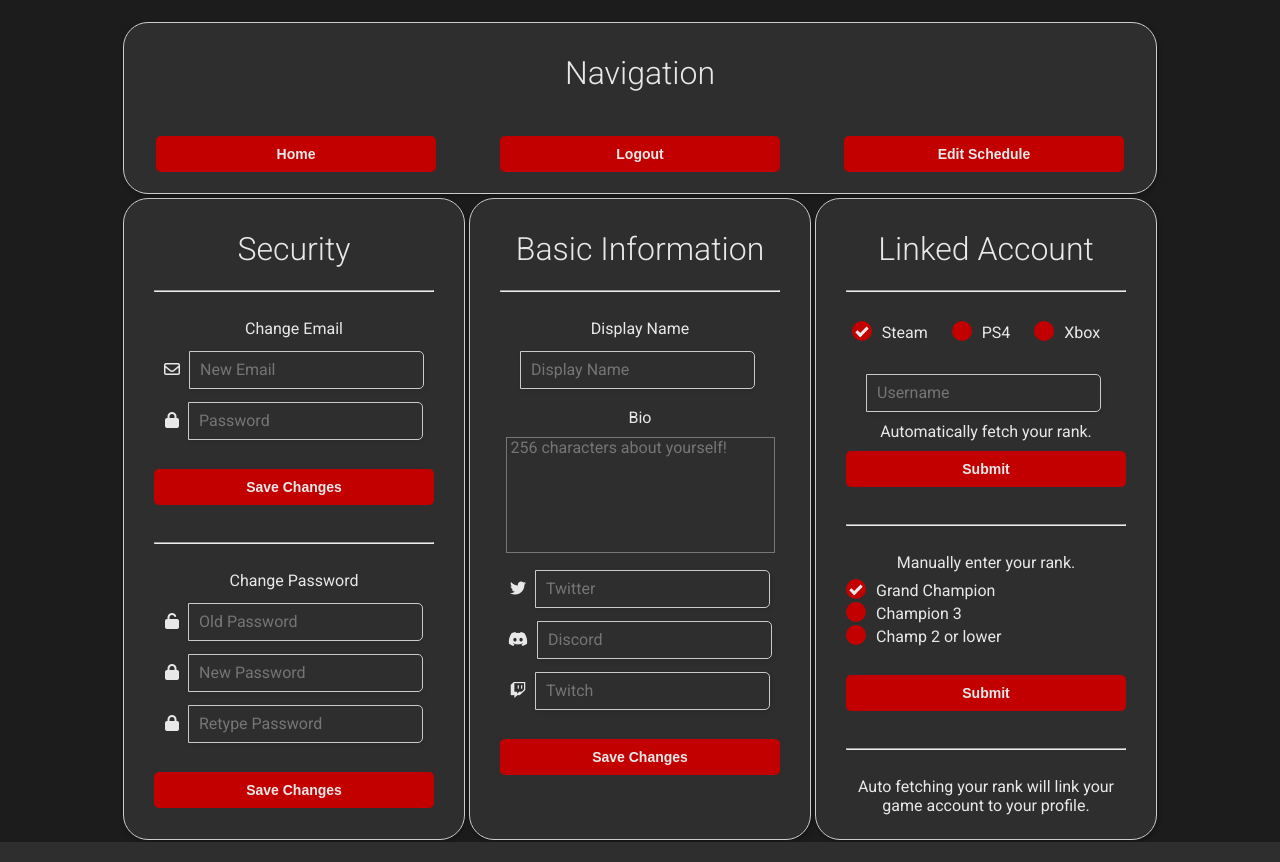
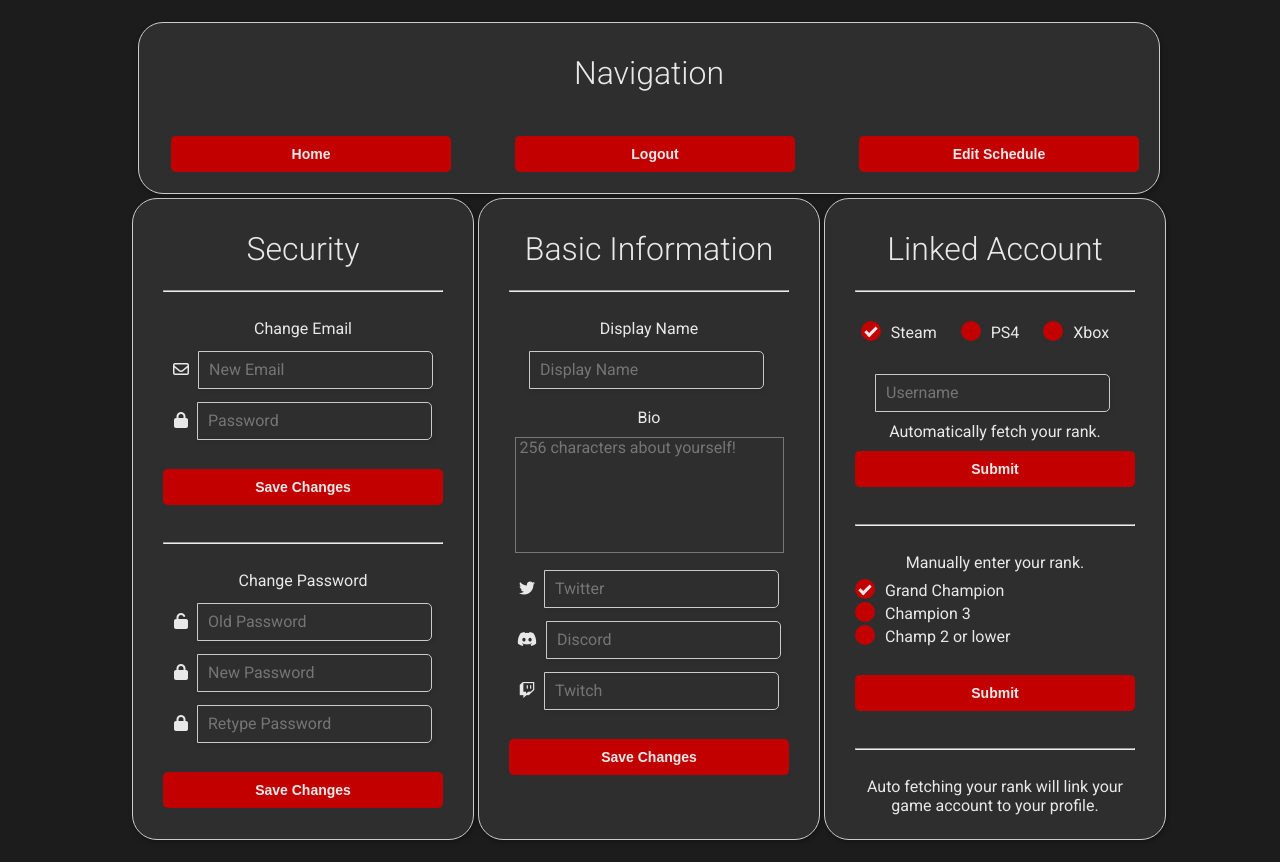
Before and after one commit to JoshBrading/IT202-008, a PHP site: page /RLManager/profile.php in a window 1280 px wide. Run offline with PHP 8.4, Linux system fonts and the light colour scheme; some libraries are stand-ins or nearby versions.

Commit message:
Corrected spacing and alignment issues

```diff
--- a/RLManager/profile.php
+++ b/RLManager/profile.php
@@ -8,7 +8,7 @@
 	<style>
 	html,
 	body {
-		display: flex;
+
 		justify-content: center;
 		height: 100%;
 	}
@@ -129,6 +129,9 @@
 		/*grid-template-columns: auto auto auto auto;
 		background-color: #2196F3;
         */ padding: 20px;
+        width: 1020px;
+        justify-items: center;
+        align-items: center;
 
 	}
 
@@ -142,7 +145,8 @@
 </head>
 
 <body style="background-color:#1c1c1c;">
-    <div class="grid-container" align="center">
+<div align="center">
+    <div class="grid-container">
     <div style="grid-column: 2; grid-row: 2 / span 2;">
             <div class="main-block" style="width: 340px;">
                 <h1>Basic Information</h1>
@@ -260,14 +264,14 @@
                         </div>
                     </form>
                     </div>
-                    <div style="grid-column: 3;">
+                    <div style="grid-column: 2;">
                     <form name="home" method="POST">
                         <div class="btn-block">
                             <button type="submit" name="logout">Logout</button>
                         </div>
                     </form>
                     </div>
-                    <div style="grid-column: 5;">
+                    <div style="grid-column: 3;">
                     <form name="home" method="POST">
                         <div class="btn-block">
                             <button type="submit" name="Edit Schedule">Edit Schedule</button>
@@ -278,6 +282,7 @@
             </div>
         </div>
     </div>
+</div>
 </body>
 
 </html>
```
